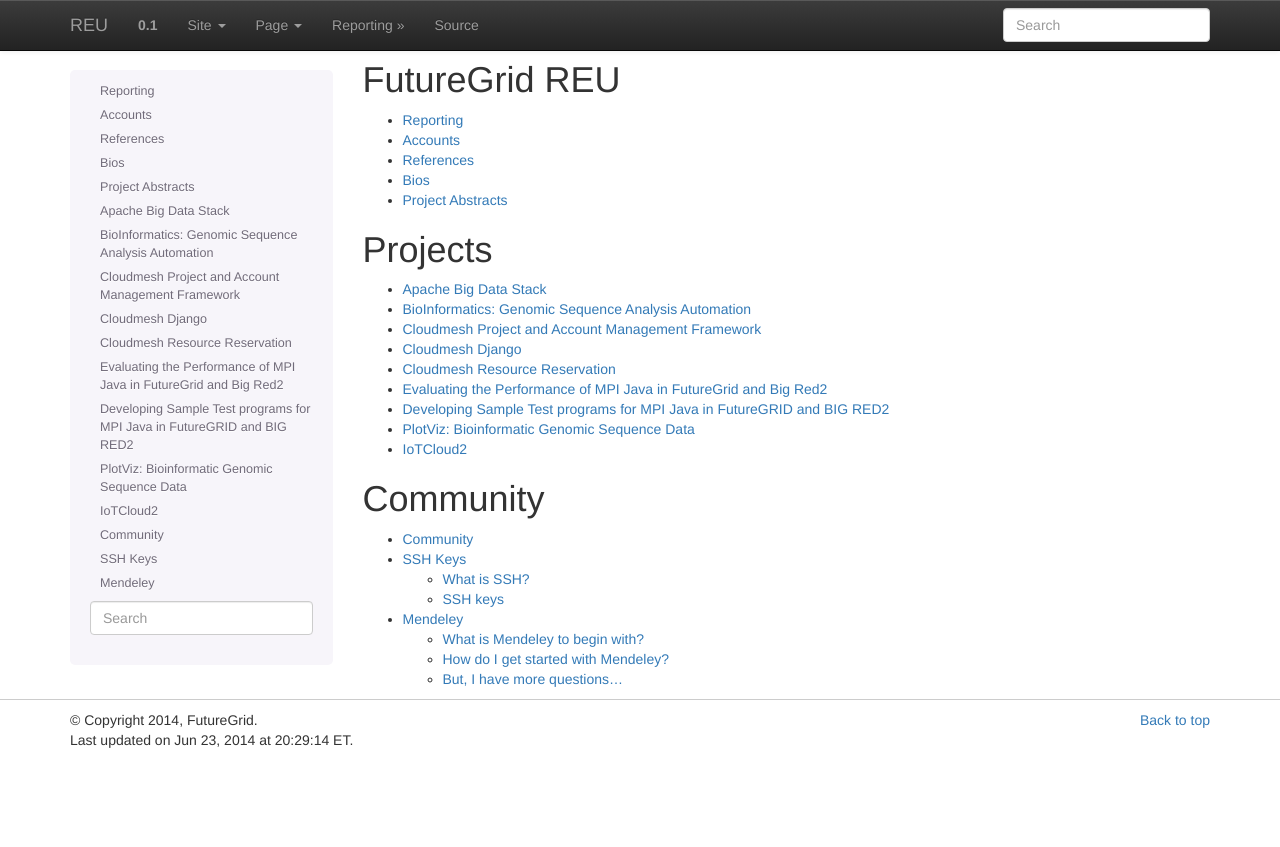
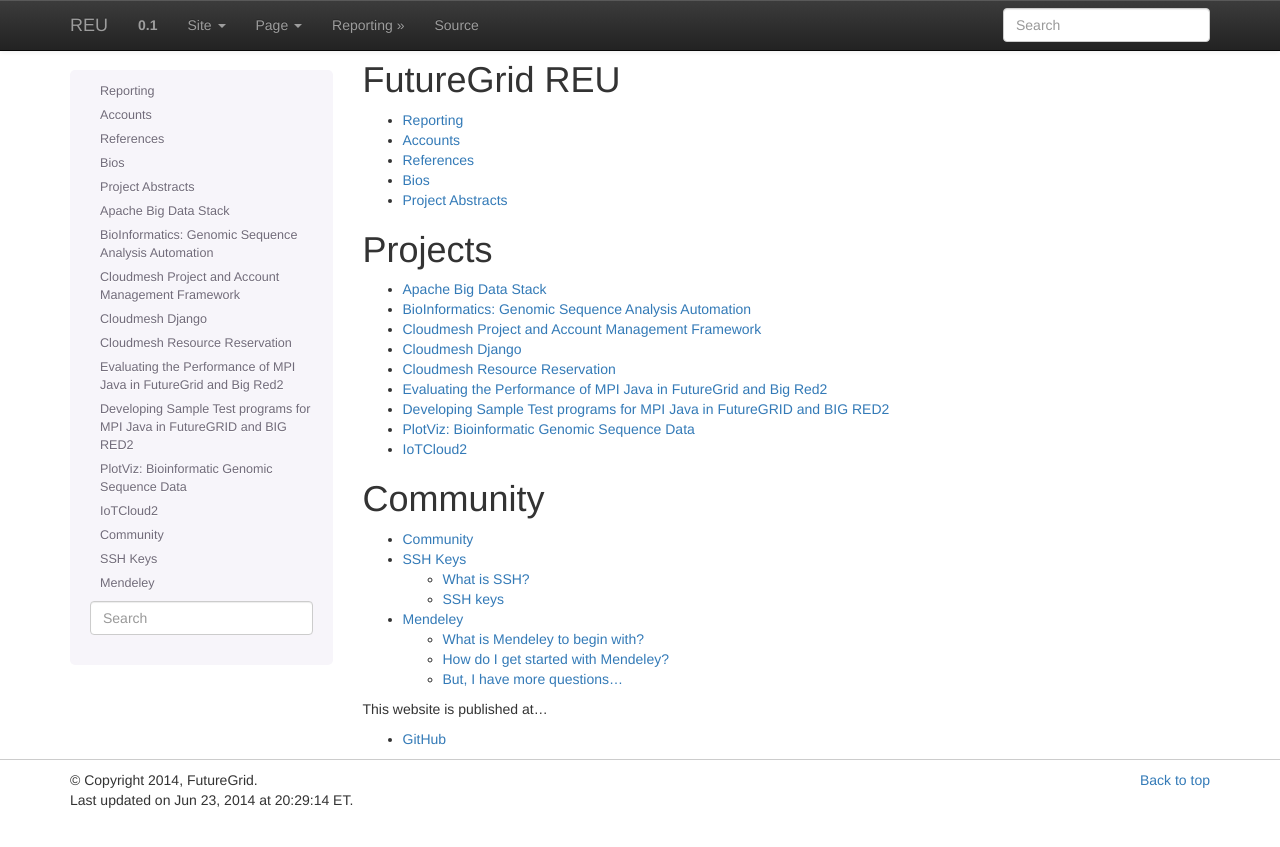
Before and after one commit to cloudmesh-project/reu-2014, a Sphinx documentation site: the page built from doc/source/index.rst, in a window 1280 px wide. Shown: the top 847 px of the page. Built offline with Sphinx 7.4.7, drawn with Linux system fonts in a browser that asks for light colours.

Commit message:
Update index.rst

```diff
--- a/doc/source/index.rst
+++ b/doc/source/index.rst
@@ -31,3 +31,7 @@
    community
    ssh
    mendeley
+
+This website is published at...
+
+* `GitHub <http://cloudmesh.github.io/reu>`_
```
